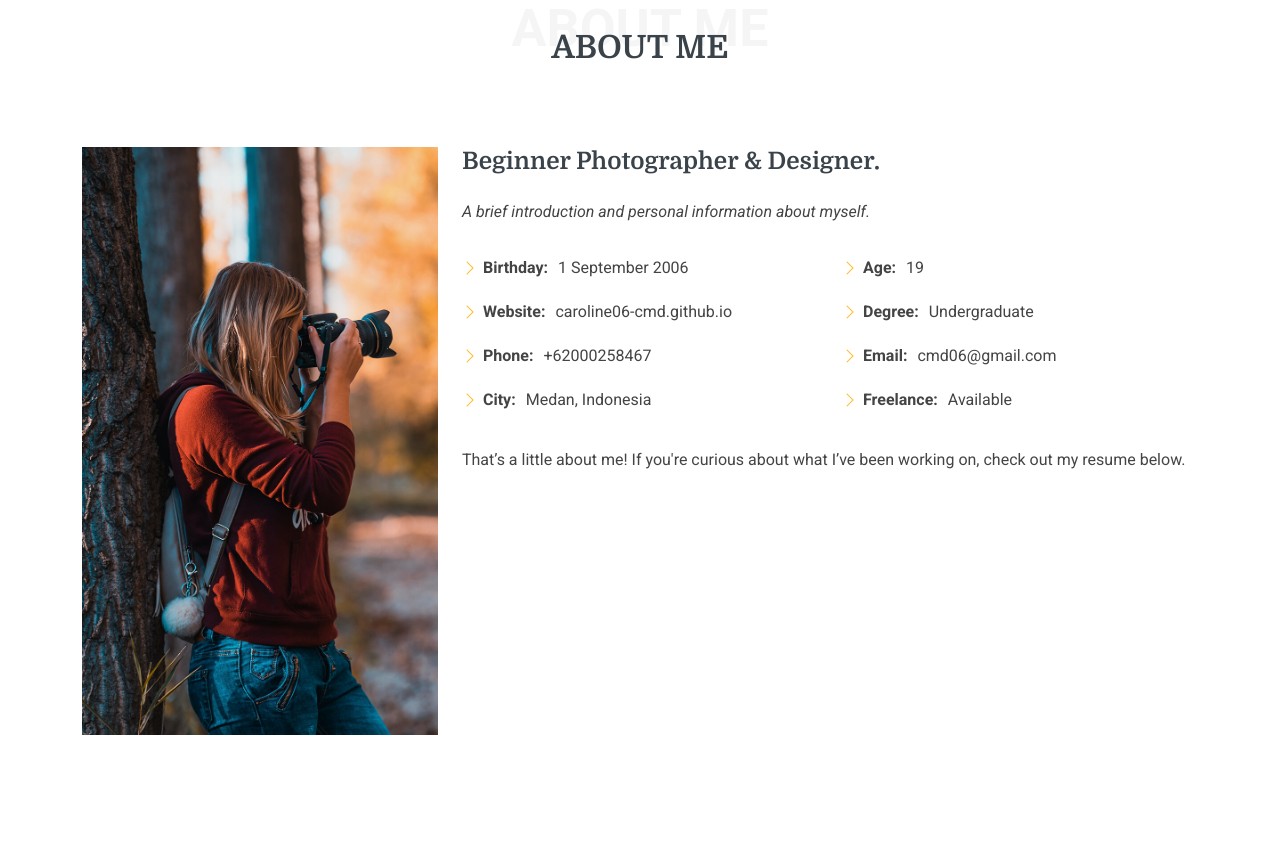
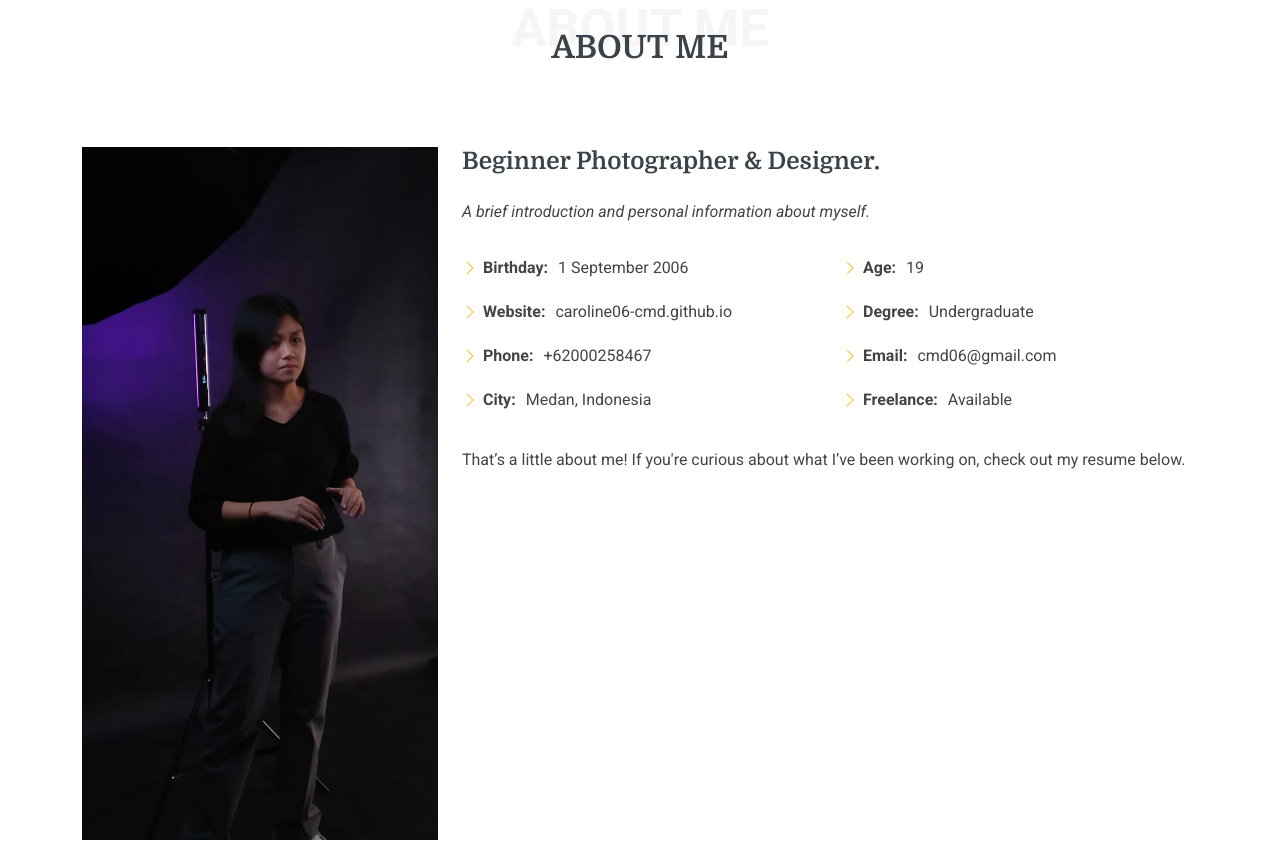
Before and after one commit to Caroline06-cmd/Portofolio, a plain HTML site: page index.html in a window 1280 px wide. Shown: the part 861-1705 px from the top of the page. Drawn offline with Linux system fonts and the light colour scheme.

Commit message:
Update index.html

```diff
--- a/index.html
+++ b/index.html
@@ -97,7 +97,7 @@
 
         <div class="row gy-4 justify-content-center">
           <div class="col-lg-4">
-            <img src="assets/img/profile-img.jpg" class="img-fluid" alt="">
+            <img src="assets/img/profile-1.jpeg" class="img-fluid" alt="">
           </div>
           <div class="col-lg-8 content">
             <h2>Beginner Photographer &amp; Designer.</h2>
```
